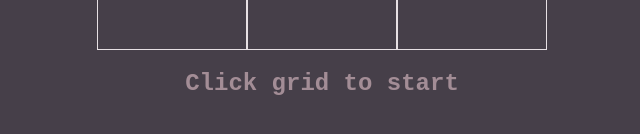
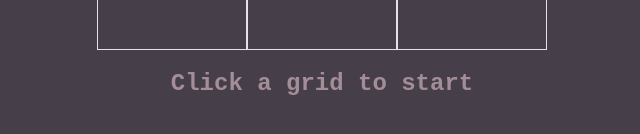
Before and after one commit to Hvbert1/tic-tac-toe, a plain HTML site: page index.html in a window 1280 px wide. Shown: the part 606-740 px from the top of the page, without its empty margins (318-958 px from the left). Drawn offline with Linux system fonts and the light colour scheme.

```diff
--- a/index.html
+++ b/index.html
@@ -11,6 +11,6 @@
 <body>
     <h1>Tic-Tac-Toe</h1>
     <div id="game"></div>
-    <h2>Click grid to start</h2>
+    <h2>Click a grid to start</h2>
 </body>
 </html>
```
